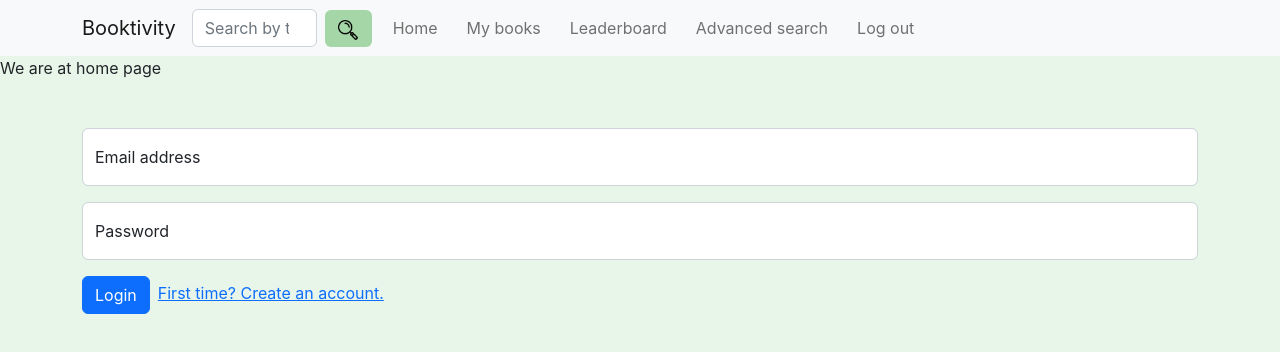
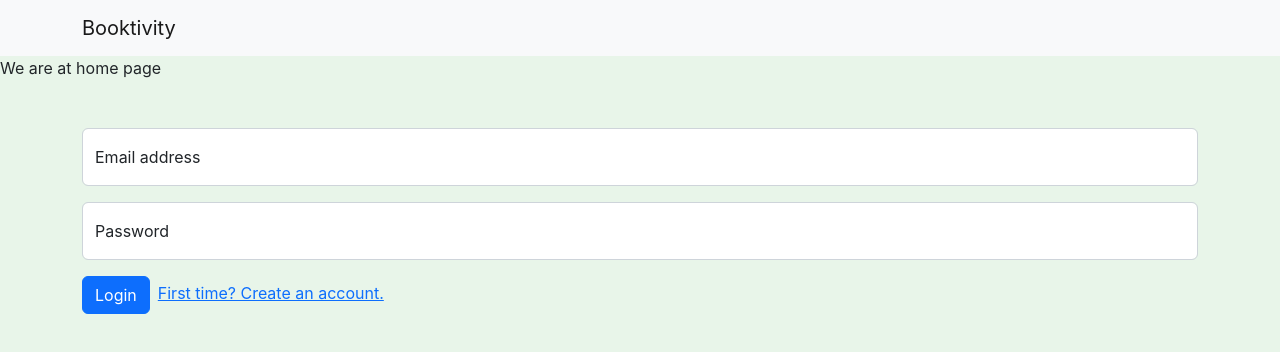
Before and after one commit to Finalcreature/Booktivity_fe, a React (Create React App) app: page / in a window 1280 px wide. Shown: the top 352 px of the page. Built offline with nearby package versions, Linux system fonts and the light colour scheme.

Commit message:
Navbar more changes

```diff
--- a/src/components/NavBar.jsx
+++ b/src/components/NavBar.jsx
@@ -10,7 +10,7 @@ import Form from "react-bootstrap/Form";
 import lupa from "../images/lupa.png";
 
 function NavBar() {
-  const { currentUser, setCurrentUser } = useContext(UserContext);
+  const { currentUser, setCurrentUser, token } = useContext(UserContext);
   const { updateInputs, handleSearch } = useContext(BookContext);
 
   const navigate = useNavigate();
@@ -32,13 +32,15 @@ function NavBar() {
     navigate("/search");
   };
 
+  console.log(token);
+
   return (
     <div>
       <Navbar bg="light" expand="lg">
         <Container className="nav-bar-container">
           <Navbar.Brand href="/">Booktivity</Navbar.Brand>
           <Form className="input-search-container" onSubmit={handleSearch}>
-            <div className="search-container">
+            <div hidden={!token} className="search-container">
               <Form.Control
                 type="search"
                 name="title"
@@ -64,21 +66,30 @@ function NavBar() {
           <Navbar.Toggle aria-controls="basic-navbar-nav" />
           <Navbar.Collapse id="basic-navbar-nav">
             <Nav className="me-auto">
-              <Nav.Link className="nav-bar-link" href="/">
+              <Nav.Link hidden={!token} className="nav-bar-link" href="/">
                 Home
               </Nav.Link>
-              <Nav.Link className="nav-bar-link" href="/myBooks">
+              <Nav.Link
+                hidden={!token}
+                className="nav-bar-link"
+                href="/myBooks"
+              >
                 My books
               </Nav.Link>
-              <Nav.Link className="nav-bar-link" href="/leaderboard">
+              <Nav.Link
+                hidden={!token}
+                className="nav-bar-link"
+                href="/leaderboard"
+              >
                 Leaderboard
               </Nav.Link>
-              <Nav.Link className="nav-bar-link" href="/search">
+              <Nav.Link hidden={!token} className="nav-bar-link" href="/search">
                 Advanced search
               </Nav.Link>
 
               {isLoggedin && (
                 <Nav.Link
+                  hidden={!token}
                   className="nav-bar-link"
                   href=""
                   onClick={handleLogOut}
```
